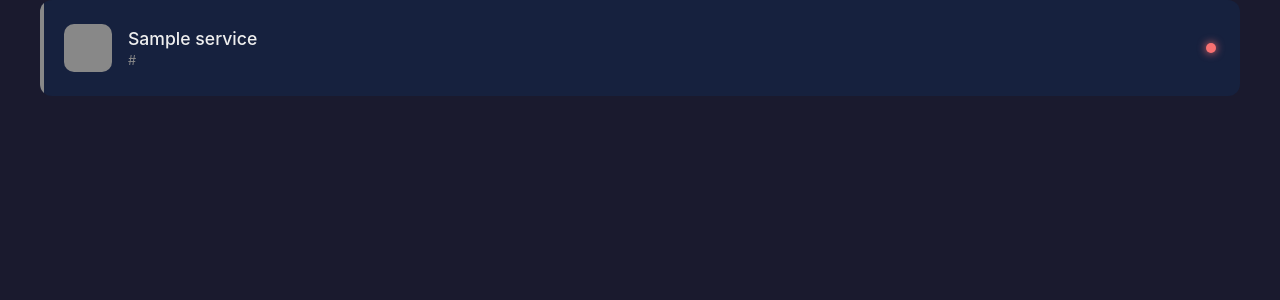
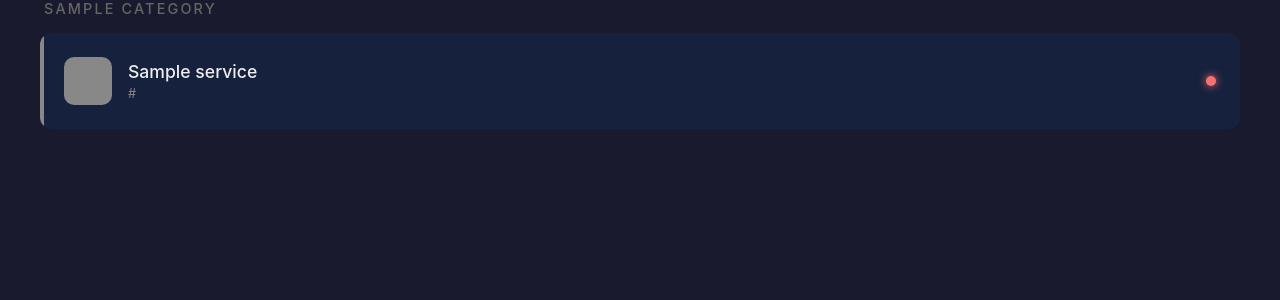
Before and after one commit to MorganAskins/bearden, a Flask app: template templates/index.html in a window 1280 px wide. Shown: the part 106-406 px from the top of the page. Run offline with Flask 3, Linux system fonts and the light colour scheme; the template is opened without the code that fills it: most values are stand-ins (such as "Sample title", 1, 10 or a date in 2020).

Commit message:
feat: config categories

```diff
--- a/config.toml
+++ b/config.toml
@@ -12,3 +12,4 @@ port = 5000
 # url = "http://localhost:32400"
 # icon = "play-circle"
 # color = "#E5A00D"
+# category = "Media"
--- a/templates/index.html
+++ b/templates/index.html
@@ -132,6 +132,21 @@
             50% { opacity: 1; }
         }
 
+        .section {
+            max-width: 1200px;
+            margin: 0 auto 2rem;
+        }
+
+        .section-header {
+            font-size: 0.9rem;
+            font-weight: 500;
+            text-transform: uppercase;
+            letter-spacing: 0.15em;
+            color: #666;
+            margin-bottom: 1rem;
+            padding-left: 0.25rem;
+        }
+
         @media (max-width: 600px) {
             body {
                 padding: 0.5rem;
@@ -148,6 +163,10 @@
             .card {
                 padding: 1.25rem;
             }
+
+            .section {
+                margin-bottom: 1.5rem;
+            }
         }
     </style>
 </head>
@@ -156,8 +175,23 @@
         <h1>Björnhåla</h1>
     </header>
 
-    <main class="grid">
+    <main>
+        {# Group services by category #}
+        {% set grouped = {} %}
         {% for id, service in services.items() %}
+            {% set category = service.category | default('Services') %}
+            {% if category not in grouped %}
+                {% set _ = grouped.update({category: []}) %}
+            {% endif %}
+            {% set _ = grouped[category].append((id, service)) %}
+        {% endfor %}
+
+        {# Render each section #}
+        {% for category, items in grouped.items() %}
+        <section class="section">
+            <h2 class="section-header">{{ category }}</h2>
+            <div class="grid">
+                {% for id, service in items %}
                 <a href="{{ service.url }}" class="card" target="_blank" rel="noopener" style="--accent-color: {{ service.color }}">
                     <div class="card-icon">
                         <i data-feather="{{ service.icon }}"></i>
@@ -168,6 +202,9 @@
                     </div>
                     <div class="health-indicator checking" data-service="{{ id }}"></div>
                 </a>
+                {% endfor %}
+            </div>
+        </section>
         {% endfor %}
     </main>
 
```
Lines whose indentation alone changed are shown as unchanged.
